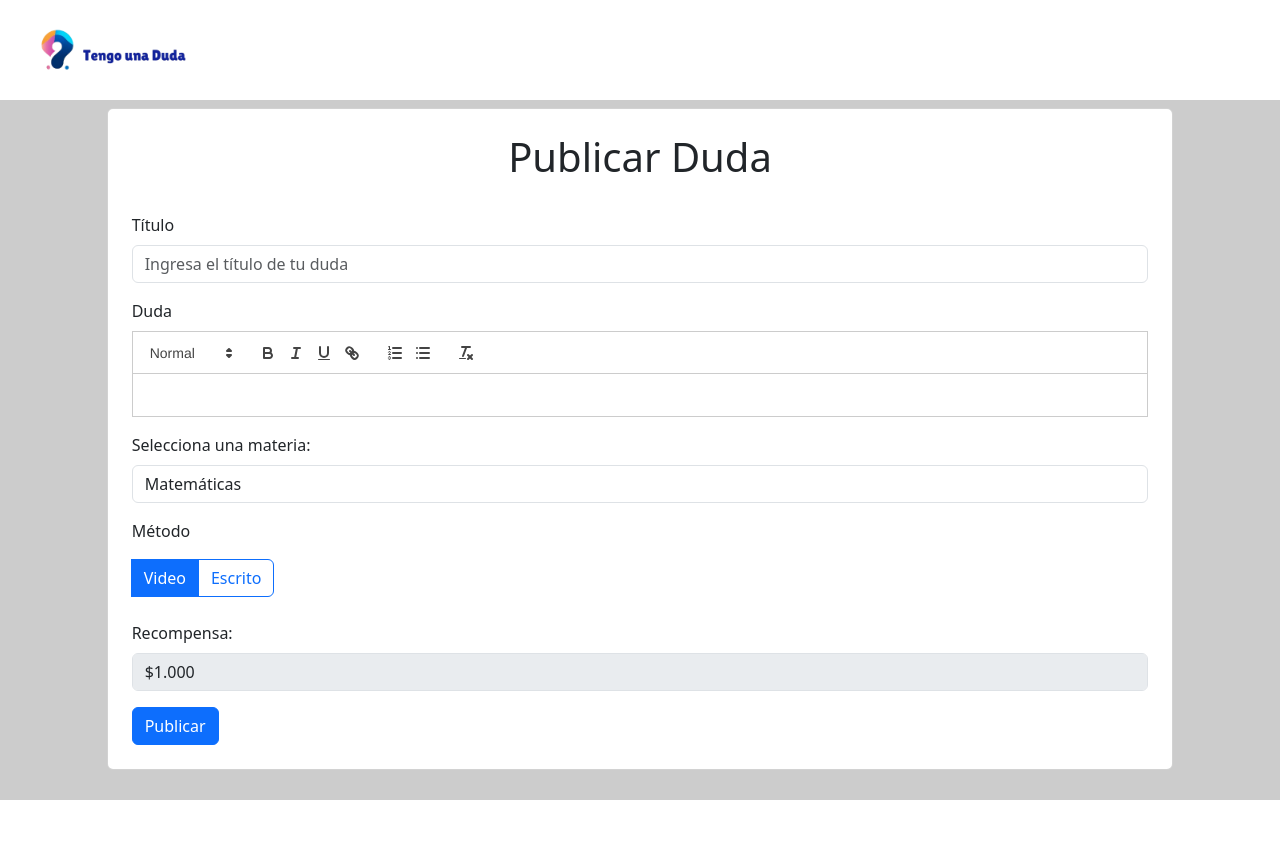
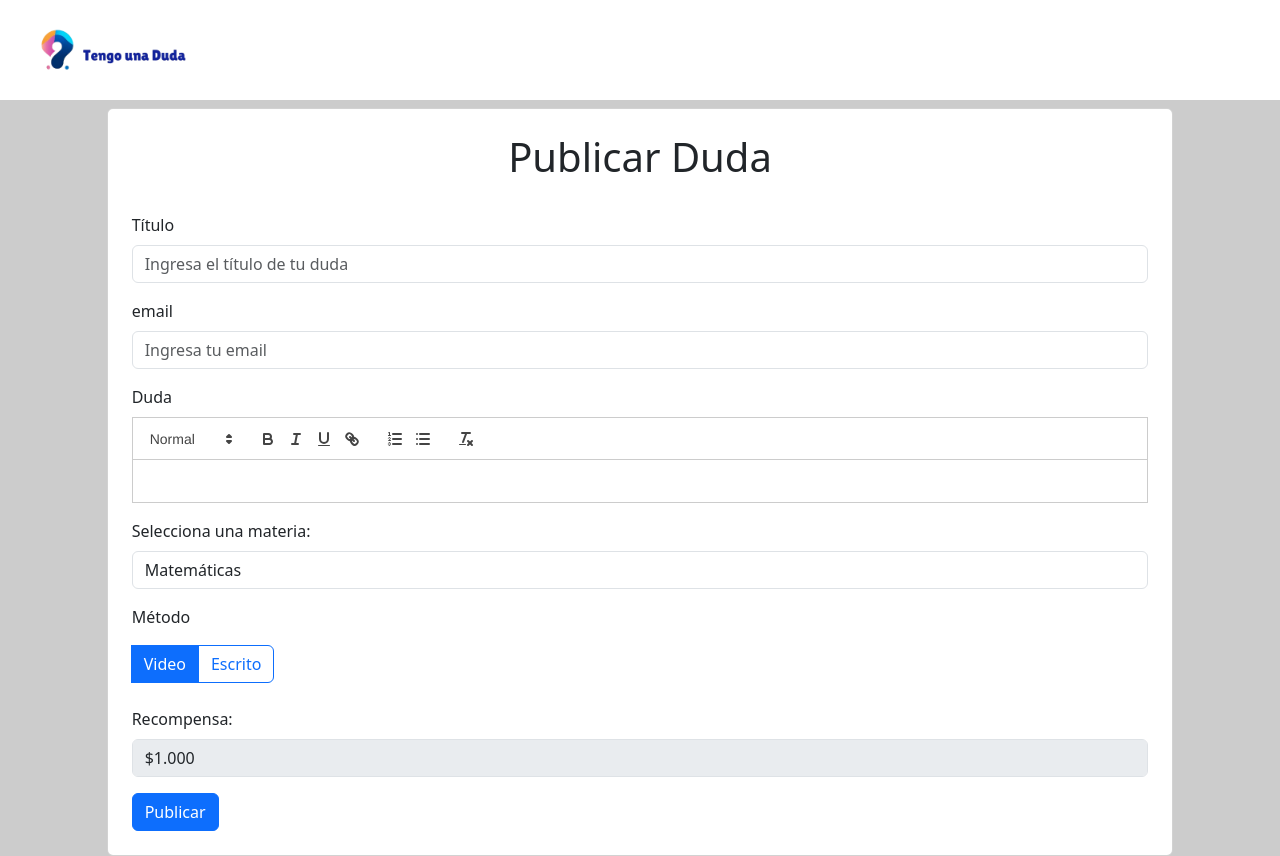
Before and after one commit to davidKressin/tengo_una_duda, a React (Vite) app: page / in a window 1280 px wide. Before the commit the page ends 800 px from the top, so only its background shows below. Built offline with nearby package versions, Linux system fonts and the light colour scheme.

Commit message:
firebase escritura

```diff
--- a/package.json
+++ b/package.json
@@ -11,6 +11,7 @@
     "preview": "vite preview"
   },
   "dependencies": {
+    "firebase": "^10.12.4",
     "react": "^18.2.0",
     "react-dom": "^18.2.0",
     "react-quill": "^2.0.0"
--- /dev/null
+++ b/src/firebaseConfig.js
@@ -0,0 +1,21 @@
+// firebaseConfig.js
+
+import { initializeApp } from 'firebase/app';
+import { getDatabase } from 'firebase/database'; // Por ejemplo, para Realtime Database
+
+const firebaseConfig = {
+    apiKey: "AIzaSyBAKhDeCZxmlCnq3Jkfs82szefJmn7KWTY",
+    authDomain: "tengo-una-duda-a04ae.firebaseapp.com",
+    databaseURL: "https://tengo-una-duda-a04ae-default-rtdb.firebaseio.com",
+    projectId: "tengo-una-duda-a04ae",
+    storageBucket: "tengo-una-duda-a04ae.appspot.com",
+    messagingSenderId: "155765995446",
+    appId: "1:155765995446:web:b01fb285c49434a84fb317",
+    measurementId: "G-6HHD53SHQ0"
+  };
+
+// Inicializar Firebase
+const app = initializeApp(firebaseConfig);
+const database = getDatabase(app);
+
+export { app, database }; // Exportar la app y la base de datos si las necesitas en otros archivos
--- a/src/pages/PublicPage.jsx
+++ b/src/pages/PublicPage.jsx
@@ -1,15 +1,19 @@
+// PublicPage.js
+
 import React, { useState } from 'react';
+import { ref, set, push } from "firebase/database";
+import { database as db } from '../firebaseConfig'; // Ajusta la ruta según donde tengas tu firebaseConfig.js
 import horizontalLogo from "../assets/horizontalLogo.png";
 import ReactQuill from 'react-quill';
-import 'react-quill/dist/quill.snow.css'; // import styles
+import 'react-quill/dist/quill.snow.css'; // importar estilos
 
 export const PublicPage = () => {
     const [content, setContent] = useState('');
     const [materia, setMateria] = useState('Matemáticas');
+    const [email, setEmail] = useState('');
     const [titulo, setTitulo] = useState('');
     const [metodo, setMetodo] = useState('');
     const recompensaValue = 1000; // Valor fijo de la recompensa en CLP
-
 
     const handleChangeContent = (content) => {
         setContent(content);
@@ -18,45 +22,51 @@ export const PublicPage = () => {
     const handleChangeMateria = (e) => {
         setMateria(e.target.value);
     };
+    const handleChangeEmail = (e) => {
+        setEmail(e.target.value);
+    };
 
     const handleChangeTitulo = (e) => {
         setTitulo(e.target.value);
     };
 
-
     const handleChangeMetodo = (e) => {
         setMetodo(e.target.value);
     };
 
+    function writeDudaData(titulo, duda, email, materia, metodo, recompensa) {
+        const newDudaRef = push(ref(db, 'dudas')); // Genera un nuevo ID automáticamente
 
+        set(
+            newDudaRef, {
+                titulo,
+                duda,
+                email,
+                materia,
+                metodo,
+                recompensa
+            }
+        );
+
+    }
     const handleSubmit = (e) => {
         e.preventDefault();
 
-        // Crear objeto JSON con los datos del formulario
-        const formData = {
-            titulo: titulo,
-            duda: content,
-            materia: materia,
-            metodo: metodo,
-            recompensa: recompensaValue // Obtener valor del campo de recompensa
-        };
-
-        // Convertir objeto a JSON
-        const formDataJSON = JSON.stringify(formData);
-
-        // Guardar el JSON (aquí puedes enviarlo a un servidor, almacenarlo en localStorage, etc.)
-        console.log(formDataJSON); // Mostrar en consola para demostración
-
-        // Aquí podrías enviar formDataJSON a un servidor usando fetch o axios, por ejemplo
+        writeDudaData(
+            titulo,
+            content,
+            email,
+            materia,
+            metodo,
+            recompensaValue);
     };
 
     return (
-        <div className='container-fluid p-0' style={{"background":"#CCCCCC", "minHeight":"100vh"}}>
+        <div className='container-fluid p-0' style={{ "background": "#CCCCCC", "minHeight": "100vh" }}>
             <div className="row col-md-12 bg-white m-0">
-
-            <div className="image-container m-0 p-0 ">
-                <img className='' src={horizontalLogo} alt="" />
-            </div>
+                <div className="image-container m-0 p-0 ">
+                    <img src={horizontalLogo} alt="" />
+                </div>
             </div>
 
             <div className='card card-responsive p-4 mt-2 col-md-10 mx-auto'>
@@ -74,6 +84,18 @@ export const PublicPage = () => {
                             placeholder="Ingresa el título de tu duda"
                             value={titulo}
                             onChange={handleChangeTitulo}
+                        />
+                    </div>
+
+                    <div className="mb-3">
+                        <label htmlFor="email" className="form-label">email</label>
+                        <input
+                            type="text"
+                            className="form-control"
+                            id="email"
+                            placeholder="Ingresa tu email"
+                            value={email}
+                            onChange={handleChangeEmail}
                         />
                     </div>
 
@@ -99,7 +121,6 @@ export const PublicPage = () => {
 
                     <div className="mb-3">
                         <p>Método</p>
-
                         <div className="btn-group" role="group" aria-label="Basic radio toggle button group">
                             <input
                                 type="radio"
@@ -123,7 +144,6 @@ export const PublicPage = () => {
                                 autoComplete="off"
                             />
                             <label className="btn btn-outline-primary" htmlFor="btnradio2">Escrito</label>
-
                         </div>
                     </div>
 
--- a/vite.config.js
+++ b/vite.config.js
@@ -3,6 +3,6 @@ import react from '@vitejs/plugin-react'
 
 // https://vitejs.dev/config/
 export default defineConfig({
-  base: "/tengo_una_duda",
+  base: "/",
   plugins: [react()],
 })
```
Also changed, not shown: 1 other file (tests, documents, lock files or other folders).
